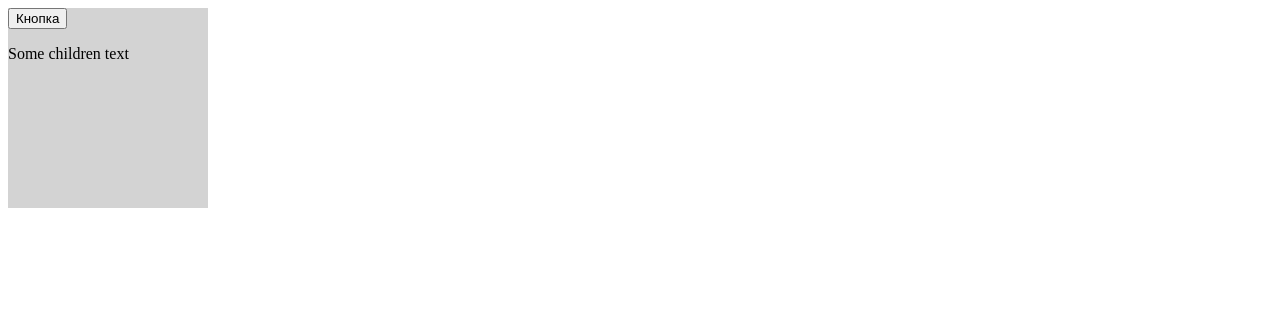
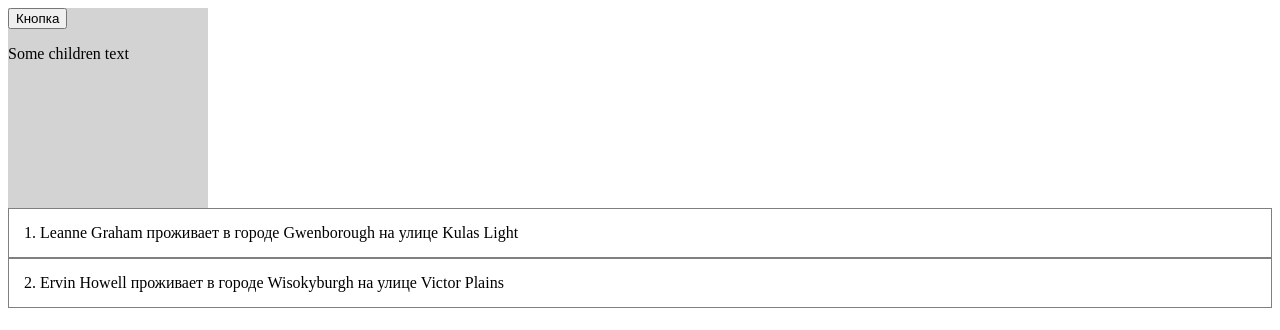
Before and after one commit to ilyashablouski/React-TypeScript-App-pet, a React (Create React App) app: page / in a window 1280 px wide. Shown: the top 330 px of the page. Built offline with nearby package versions, Linux system fonts and the light colour scheme.

Commit message:
add users components

```diff
--- a/src/App.tsx
+++ b/src/App.tsx
@@ -1,6 +1,31 @@
 import React from 'react';
 import Card from './components/Card';
 import { CardVariant } from './components/Card/Card';
+import UserList from './components/UserList';
+import { IUser } from './types/types';
+
+const users: IUser[] = [
+  {
+    id: 1,
+    name: 'Leanne Graham',
+    email: 'Sincere@april.biz',
+    address: {
+      street: 'Kulas Light',
+      city: 'Gwenborough',
+      zipcode: '92998-3874',
+    },
+  },
+  {
+    id: 2,
+    name: 'Ervin Howell',
+    email: 'Shanna@melissa.tv',
+    address: {
+      street: 'Victor Plains',
+      city: 'Wisokyburgh',
+      zipcode: '90566-7771',
+    },
+  },
+];
 
 const App = () => {
   return (
@@ -9,6 +34,7 @@
         <button>Кнопка</button>
         <p>Some children text</p>
       </Card>
+      <UserList users={users} />
     </div>
   );
 };
--- /dev/null
+++ b/src/components/UserList/UserItem.tsx
@@ -0,0 +1,16 @@
+import React, { FC } from 'react';
+import { IUser } from '../../types/types';
+
+interface UserItemProps {
+  user: IUser;
+}
+
+const UserItem: FC<UserItemProps> = ({ user }) => {
+  return (
+    <div style={{ padding: 15, border: '1px solid gray' }}>
+      {user.id}. {user.name} проживает в городе {user.address.city} на улице {user.address.street}
+    </div>
+  );
+};
+
+export default UserItem;
--- /dev/null
+++ b/src/components/UserList/UserList.tsx
@@ -0,0 +1,19 @@
+import React, { FC } from 'react';
+import { IUser } from '../../types/types';
+import UserItem from './UserItem';
+
+interface UserListProps {
+  users: IUser[];
+}
+
+const UserList: FC<UserListProps> = ({ users }) => {
+  return (
+    <div>
+      {users.map((user) => (
+        <UserItem key={user.id} user={user} />
+      ))}
+    </div>
+  );
+};
+
+export default UserList;
--- /dev/null
+++ b/src/components/UserList/index.ts
@@ -0,0 +1 @@
+export { default } from './UserList';
--- /dev/null
+++ b/src/types/types.ts
@@ -0,0 +1,12 @@
+export interface IAddress {
+  street: string;
+  city: string;
+  zipcode: string;
+}
+
+export interface IUser {
+  id: number;
+  name: string;
+  email: string;
+  address: IAddress;
+}
```
